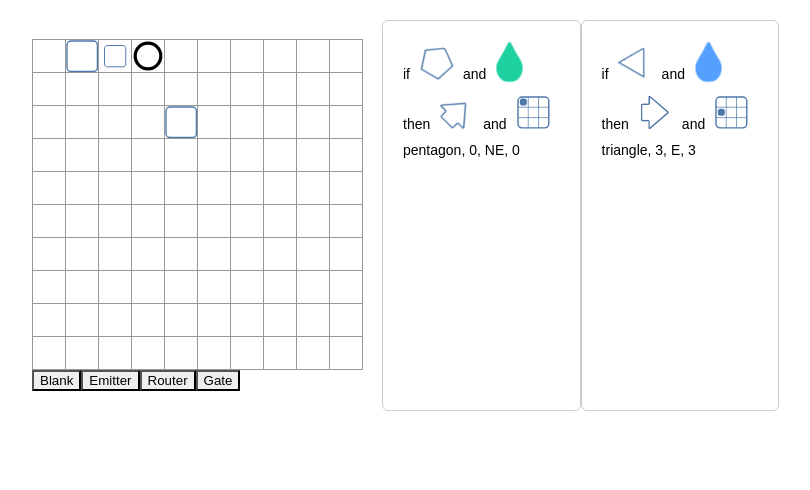
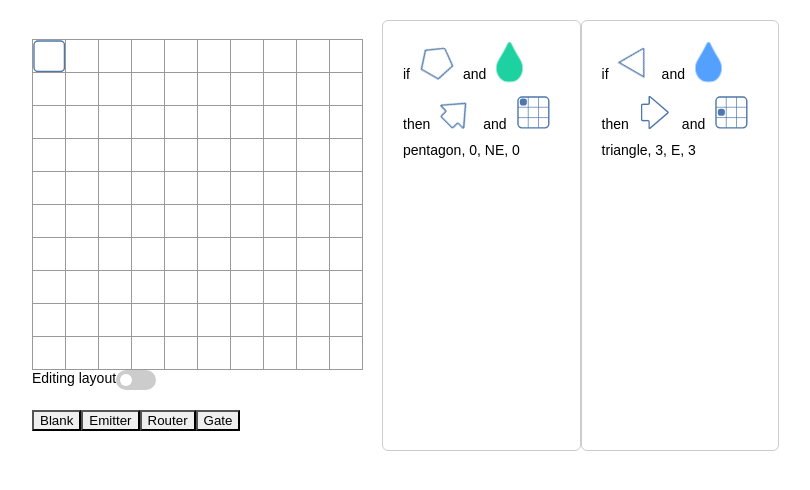
Before and after one commit to mikegreer/little-logic-react, a React (Create React App) app: page / in a window 1280 px wide. Shown: the top 490 px of the page, without its empty margins (8-818 px from the left). Built offline with nearby package versions, Linux system fonts and the light colour scheme.

Commit message:
toggle for editing level or rules

```diff
--- a/package.json
+++ b/package.json
@@ -3,6 +3,7 @@
   "version": "0.1.0",
   "private": true,
   "dependencies": {
+    "classnames": "^2.2.6",
     "react": "^16.7.0",
     "react-dom": "^16.7.0",
     "react-scripts": "2.1.1"
--- /dev/null
+++ b/src/components/Slider.js
@@ -0,0 +1,19 @@
+import React from 'react';
+import './slider.css';
+
+class Slider extends React.Component {
+    render () {
+        return (
+            <label className="switch">
+                <input
+                    type = "checkbox"
+                    onChange = {() => this.props.onClick()}
+                    checked = {this.props.isChecked}
+                />
+                <span className="slider round"></span>
+            </label>
+        )
+    }
+}
+
+export default Slider;
--- /dev/null
+++ b/src/components/slider.css
@@ -0,0 +1,62 @@
+/* The switch - the box around the slider */
+.switch {
+    position: relative;
+    display: inline-block;
+    width: 40px;
+    height: 20px;
+  }
+
+  /* Hide default HTML checkbox */
+  .switch input {
+    opacity: 0;
+    width: 0;
+    height: 0;
+  }
+
+  /* The slider */
+  .slider {
+    position: absolute;
+    cursor: pointer;
+    top: 0;
+    left: 0;
+    right: 0;
+    bottom: 0;
+    background-color: #ccc;
+    -webkit-transition: .4s;
+    transition: .4s;
+  }
+
+  .slider:before {
+    position: absolute;
+    content: "";
+    height: 12px;
+    width: 12px;
+    left: 4px;
+    bottom: 4px;
+    background-color: white;
+    -webkit-transition: .4s;
+    transition: .4s;
+  }
+
+  input:checked + .slider {
+    background-color: #2196F3;
+  }
+
+  input:focus + .slider {
+    box-shadow: 0 0 1px #2196F3;
+  }
+
+  input:checked + .slider:before {
+    -webkit-transform: translateX(20px);
+    -ms-transform: translateX(20px);
+    transform: translateX(19px);
+  }
+
+  /* Rounded sliders */
+  .slider.round {
+    border-radius: 34px;
+  }
+
+  .slider.round:before {
+    border-radius: 50%;
+  }
--- a/src/index.css
+++ b/src/index.css
@@ -6,12 +6,12 @@ body {
 ol, ul {
   padding-left: 30px;
 }
-
+/*
 .board-row:after {
   clear: both;
   content: "";
   display: table;
-}
+} */
 
 .status {
   margin-bottom: 10px;
@@ -30,6 +30,11 @@ ol, ul {
   padding: 0;
   text-align: center;
   width: 34px;
+  height: 34px;
+}
+
+.square.selected{
+  border: 4px solid #ff00ff;
 }
 
 .square:focus {
@@ -146,6 +151,11 @@ ol, ul {
   border-radius: 0;
 }
 
+.layout-edit-toggle{
+  padding: 20px 0;
+  display: block;
+}
+
 /* @keyframes wiggle { 50% { transform: rotate(1deg); } 100% { transform: rotate(-1deg); } } */
 
 @keyframes pulse {
--- a/src/index.js
+++ b/src/index.js
@@ -2,7 +2,9 @@ import React from 'react';
 import ReactDOM from 'react-dom';
 import './index.css';
 import App from './App';
+import classNames from 'classnames';
 import RuleEditor from './components/RuleEditor';
+import Slider from './components/Slider';
 import * as serviceWorker from './serviceWorker';
 
 ReactDOM.render(<App />, document.getElementById('root'));
@@ -50,7 +52,8 @@ class Square extends React.Component {
     render() {
         return (
             <button
-                className="square"
+                className={classNames({ 'selected': this.props.selected }, "square")}
+                // className={this.props.selected ? "selected":"square2"}
                 onClick={(cellIndex) => this.props.onClick(this.props.cellIndex)}
             >
                 {this.props.cellType === 1 ? <Emitter></Emitter> : null}
@@ -68,12 +71,36 @@ class LogicGrid extends React.Component {
             grid.push(<Square
                 key={index}
                 cellIndex={index}
-                cellType={cell}
+                cellType={cell.type}
                 onClick={(cellID) => this.props.onClick(cellID)}
+                selected={cell.selected}
                 ></Square>);
+        });
+        const emitters = [];
+        this.props.emitters.forEach((emitter, index) => {
+            emitters.push(
+                <Emitter
+                    cellID={emitter.cellID}
+                    releaseFrequency={emitter.releaseFrequency}
+                    releaseRules={emitter.releaseRules}
+                ></Emitter>)
         });
         return(
             <div className="grid">{grid}</div>
+        );
+    }
+}
+
+class LayoutToggle extends React.Component {
+    render () {
+        return (
+            <span className="layout-edit-toggle">
+                Editing layout
+                <Slider
+                    isChecked = {this.props.editingLevel}
+                    onClick = {() => this.props.onClick()}
+                ></Slider>
+            </span>
         );
     }
 }
@@ -95,7 +122,7 @@ class PaintBox extends React.Component {
             buttons.push(
                 <PaintBoxButton
                     key = {type.label}
-                    label={type.label}
+                    label = {type.label}
                     onClick={()=>this.props.onClick(type.id)}
                 ></PaintBoxButton>
             );
@@ -107,21 +134,37 @@ class PaintBox extends React.Component {
 }
 
 class Game extends React.Component {
+    constructLevel = (width, height, emitters) => {
+        const level = [];
+        // level.length = width * height;
+        for(let i = 0; i < width * height; i ++){
+            level.push({
+                id: i,
+                type: 0,
+                rules: [],
+                selected: false,
+            })
+        }
+        emitters.forEach((emitter, index) => {
+            level[emitter.cellIndex].type = 1;
+        });
+        return level;
+    }
     constructor(props) {
         super(props);
         this.state = {
-            level: [
-                0,1,2,3,0,0,0,0,0,0,
-                0,0,0,0,0,0,0,0,0,0,
-                0,0,0,0,1,0,0,0,0,0,
-                0,0,0,0,0,0,0,0,0,0,
-                0,0,0,0,0,0,0,0,0,0,
-                0,0,0,0,0,0,0,0,0,0,
-                0,0,0,0,0,0,0,0,0,0,
-                0,0,0,0,0,0,0,0,0,0,
-                0,0,0,0,0,0,0,0,0,0,
-                0,0,0,0,0,0,0,0,0,0,
-            ],
+            level: this.constructLevel(10, 10, [{
+                cellIndex: 0,
+                releaseFrequency: 2,
+                releaseRules: {
+                    color: 1,
+                    points: 3,
+                    direction: 45,
+                    sample: 1
+                },
+            }]),
+            editingLevel: false,
+            selectedCell: null,
             currentlyAdding: 0,
             cellTypes: [
                 {id: 0, label: "Blank"},
@@ -131,9 +174,8 @@ class Game extends React.Component {
             ],
             emitters: [
                 {
-                    x: 0,
-                    y: 0,
-                    releaseEverySeconds: 2,
+                    cellID: 0,
+                    releaseFrequency: 2,
                     releaseRules: {
                         color: 1,
                         points: 3,
@@ -146,13 +188,28 @@ class Game extends React.Component {
     }
 
     cellClick = (cellID) => {
-        const level = this.state.level.slice();
-        level[cellID] = this.state.currentlyAdding;
-        this.setState({level: level});
+        if(this.state.editingLevel){
+            const level = this.state.level.slice();
+            level[cellID].type = this.state.currentlyAdding;
+            this.setState({level: level});
+        }else{
+            const level = this.state.level.slice();
+            level[cellID].selected = true;
+            if(this.state.selectedCell || this.state.selectedCell === 0){
+                level[this.state.selectedCell].selected = null;
+            }
+            this.setState({level: level});
+            this.setState({selectedCell: cellID});
+        }
     }
 
     setType = (type) => {
         this.setState({currentlyAdding: type});
+    }
+
+    toggleEditMode = () => {
+        console.log('a');
+        this.setState({editingLevel: !this.state.editingLevel});
     }
 
     render() {
@@ -161,9 +218,13 @@ class Game extends React.Component {
             <div className="level">
                 <LogicGrid
                     level = {this.state.level}
-                    emitters = {this.props.emitters}
+                    emitters = {this.state.emitters}
                     onClick = {(cellID) => this.cellClick(cellID)}
                 ></LogicGrid>
+                <LayoutToggle
+                    editingLevel={this.state.editingLevel}
+                    onClick = {() => this.toggleEditMode()}
+                ></LayoutToggle>
                 <PaintBox
                     cellTypes = {this.state.cellTypes}
                     onClick = {(type) => this.setType(type)}
```
Also changed, not shown: 1 other file (tests, documents, lock files or other folders).
